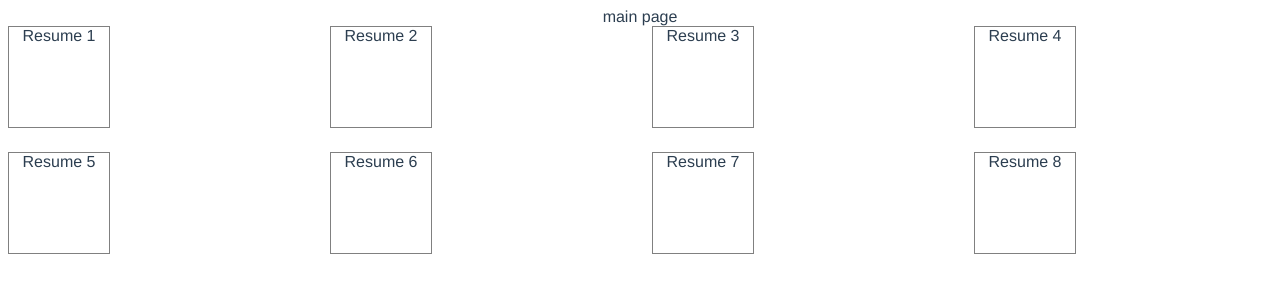
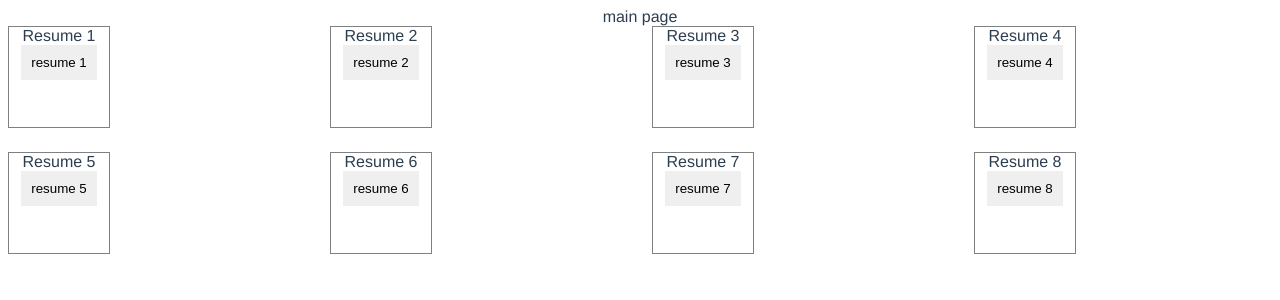
Before and after one commit to lll3lll6lll/CV-Builder, a Vue app: page / in a window 1280 px wide. Shown: the top 300 px of the page. Built offline with nearby package versions, Linux system fonts and the light colour scheme.

Commit message:
feat/button

```diff
--- a/src/components/ResumeCard/ResumeCard.vue
+++ b/src/components/ResumeCard/ResumeCard.vue
@@ -14,7 +14,7 @@ const onClick = () => {
 <template>
   <div @click="onClick" class="card">
     Resume {{ id }}
-    <Button></Button>
+    <Button>resume {{ id }}</Button>
   </div>
 </template>
 
--- a/src/components/ui/Button.vue
+++ b/src/components/ui/Button.vue
@@ -1,5 +1,13 @@
 <script setup lang="ts"></script>
 
-<template></template>
+<template>
+  <button class="btn"><slot></slot></button>
+</template>
 
-<style scoped lang="scss"></style>
+<style scoped lang="scss">
+.btn {
+  margin: 0;
+  border: 0;
+  padding: 10px;
+}
+</style>
```
